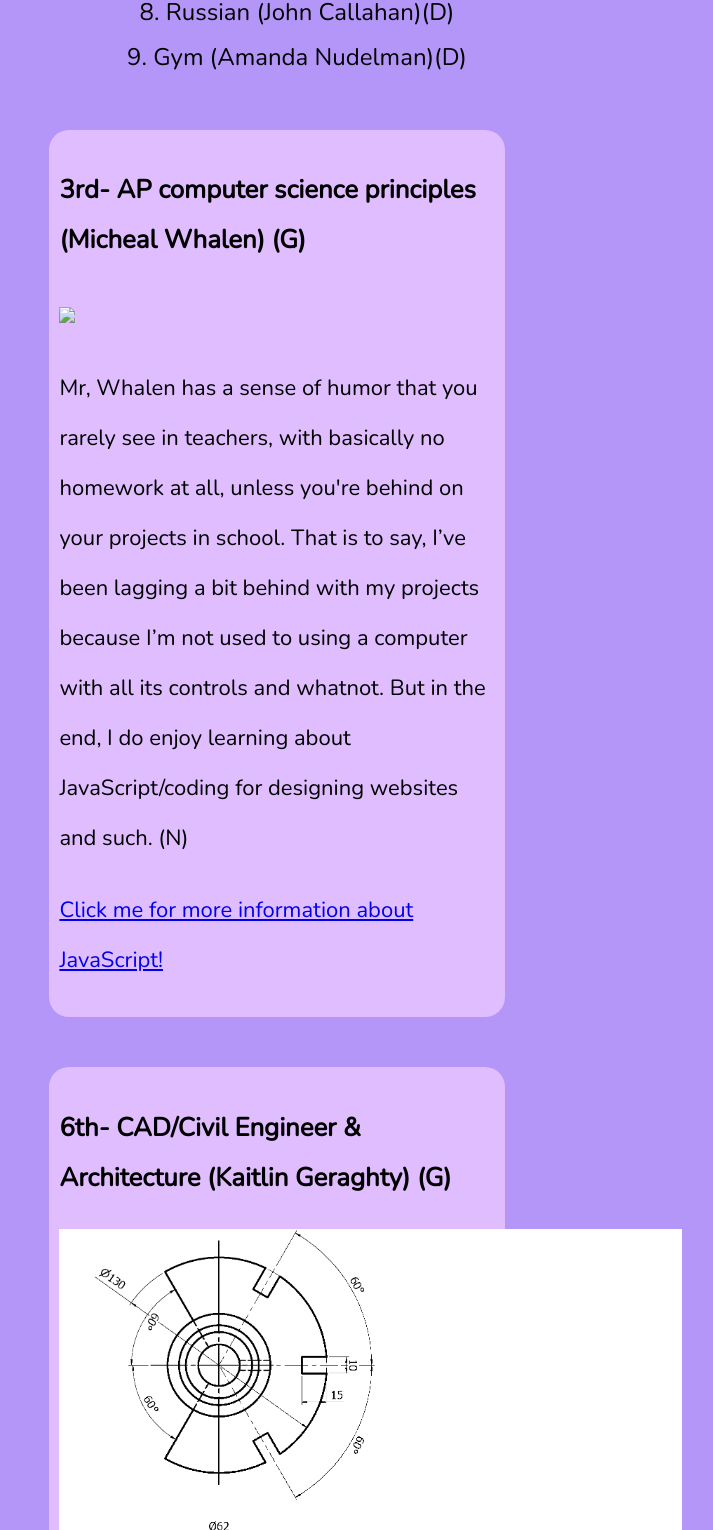
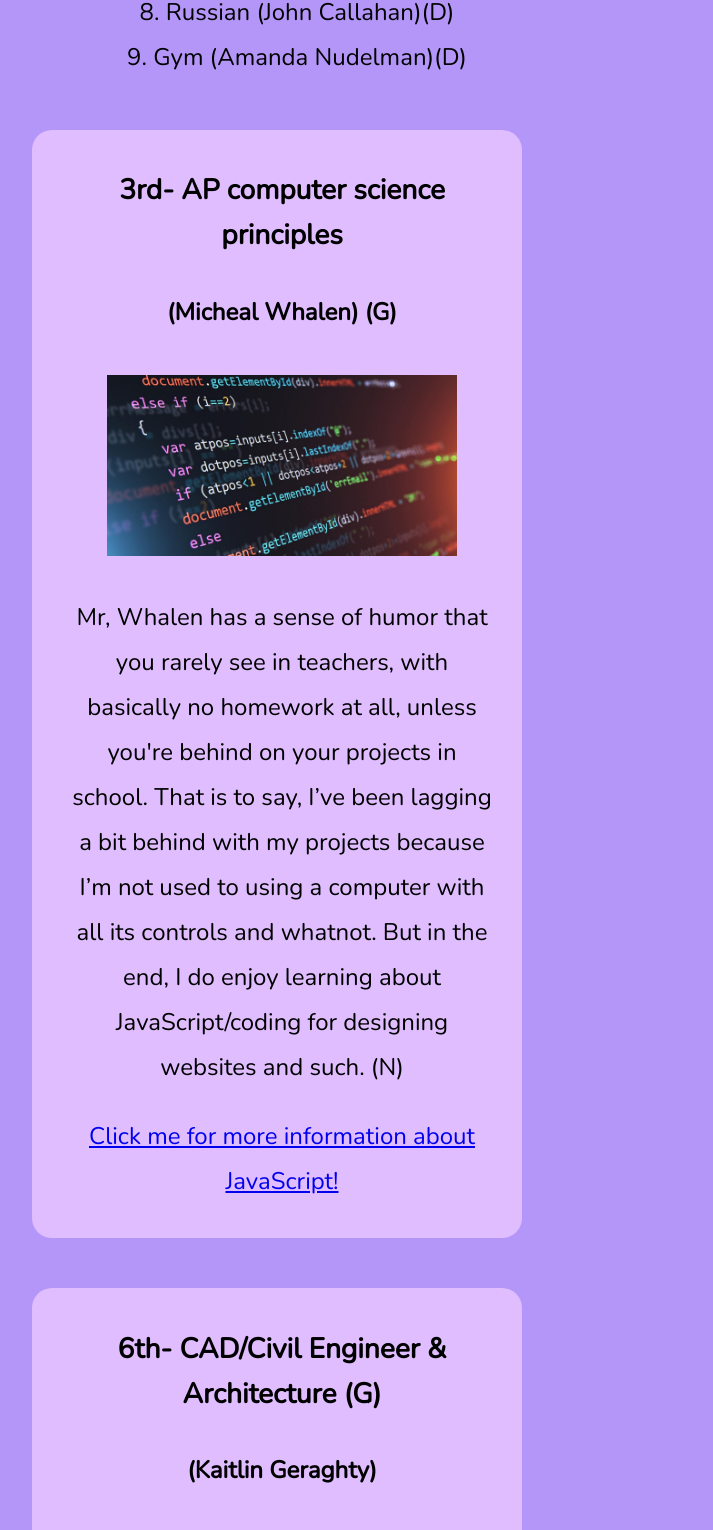
Before and after one commit to staten-island-tech/css-blogpost-project-AngelaW45, a plain HTML site: page index.HTML in a window 1280 px wide. Shown: the part 1038-2568 px from the top of the page, without its empty margins (363-1076 px from the left). Drawn offline with nearby package versions, Linux system fonts and the light colour scheme.

Commit message:
Css 6 (home)

```diff
--- a/index.HTML
+++ b/index.HTML
@@ -40,9 +40,11 @@
       <li>Gym (Amanda Nudelman)(D)</li>
     </ol>
 
-    <ol class="box">
-      <h3>3rd- AP computer science principles (Micheal Whalen) (G)</h3>
-      <img src="JavaScript-code picture.jpg  alt="Javascript"/>
+    <div class="div">
+    <ol>
+      <h3>3rd- AP computer science principles </h3>
+        <h4>(Micheal Whalen) (G)</h4>
+      <img src="JavaScript-code picture.jpg" alt="Javascript"/>
       <p>
         Mr, Whalen has a sense of humor that you rarely see in teachers, with
         basically no homework at all, unless you're behind on your projects in
@@ -55,9 +57,12 @@
         <a href="JavaScript">Click me for more information about JavaScript!</a>
       </p>
     </ol>
+  </div>
 
-    <ol class="box">
-      <h3>6th- CAD/Civil Engineer & Architecture (Kaitlin Geraghty) (G)</h3>
+  <div class="div">
+    <ol>
+      <h3>6th- CAD/Civil Engineer & Architecture (G)</h3>
+      <h4>(Kaitlin Geraghty)</h4>
       <img src="CAd 2d picturer.webp" alt="CAD"/>
       <p>
         Mrs, Geraghty is a very reliable person, if you have any questions that
@@ -71,9 +76,12 @@
         <a href="CAD">Click me for more information about CAD!</a>
       </p>
     </ol>
+  </div>
 
-    <ol class="box">
-      <h3>9th- Badminton (Amanda Nudelman) (D)</h3>
+  <div class="div">
+    <ol>
+      <h3>9th- Badminton (D)</h3>
+      <h4>(Amanda Nudelman)</h4>
       <img src="Badminton picture.webp" alt="Badminton" />
       <p>
         Mrs, Nudelman is a kindhearted and compassionate person, who encourages
@@ -83,8 +91,9 @@
         others. (N)
       </p>
       <p>
-        <a href="Badminton">Click me for more information about badminton!</a>
+        <a href="Badminton">Click me for more information about Badminton!</a>
       </p>
     </ol>
+  </div>
   </body>
 </html>
--- a/style.css
+++ b/style.css
@@ -37,17 +37,18 @@ ol {
   margin-top: 20px 10px;
 }
 
-.box {
+.div {
   text-align: left;
   font-size: 22px;
   background-color: rgb(223, 189, 255);
-  width: 34vw;
-  padding: 10px;
+  width: 36vw;
+  padding: 10px 30px 10px 0px;
   margin: 50px auto;
   border-radius: 20px;
   line-height: 50px;
 }
 
 img {
-  width: auto;
+  width: 350px;
+  margin: 8px 25px auto;
 }
```
